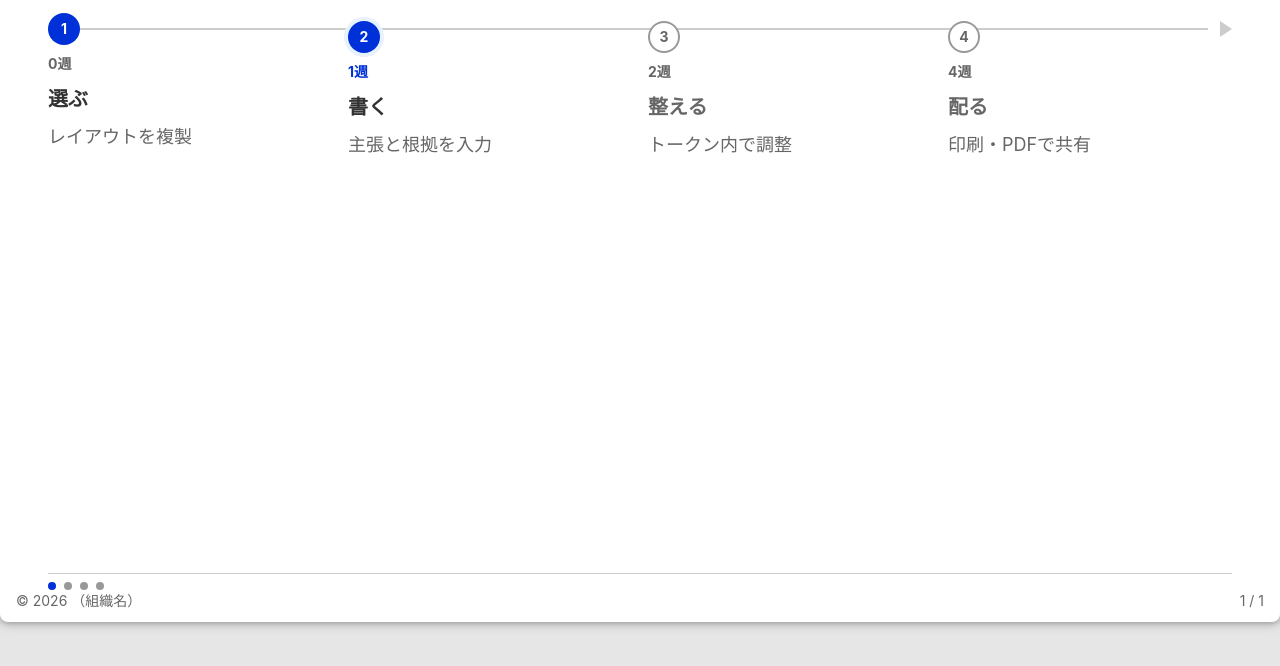
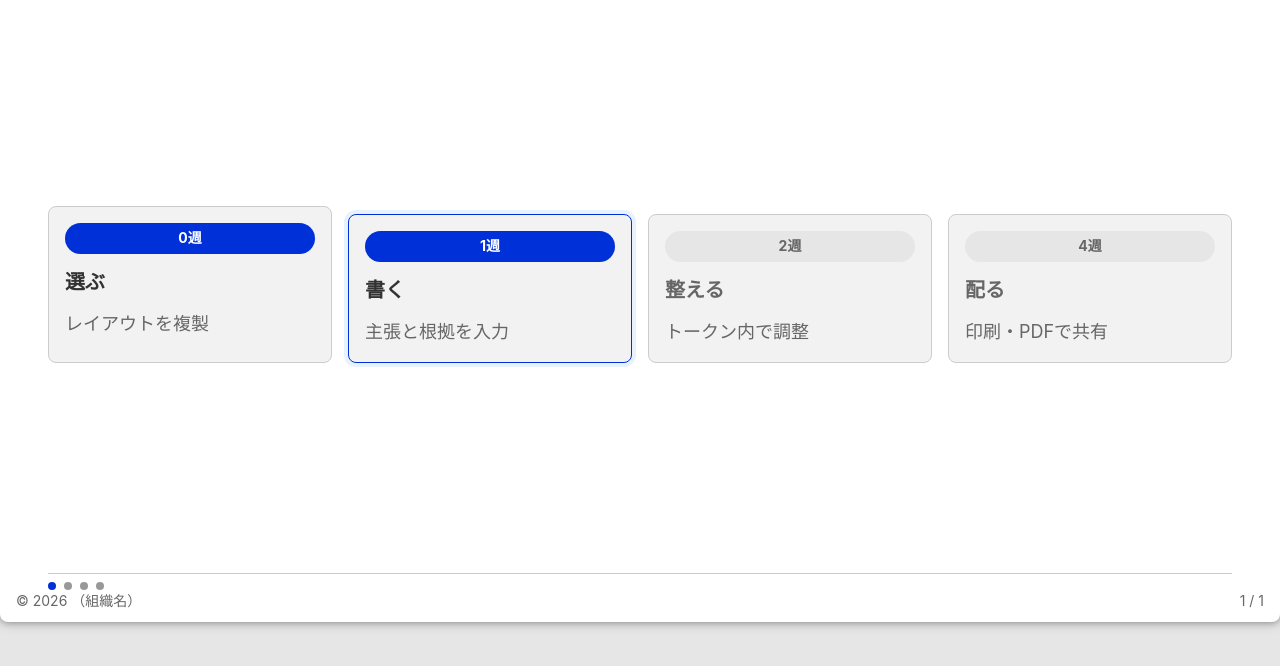
Before and after one commit to superluminal-jp/presentation-template-html, a website: page slides/11-timeline.html in a window 1280 px wide. Shown: the part 146-812 px from the top of the page. Drawn offline with Linux system fonts and the light colour scheme.

Commit message:
feat(009): fill sparse slides, maximize chart, boxed timeline + 2-row appendix
Per-slide layout feedback round (follows 82da952):
- compare: stretch A/B boxes to fill content area (align-items: stretch, content top-aligned).
- chart: maximize the chart box — SVG width/height:100% + preserveAspectRatio with
  min-height:0 to prevent overflow (caught by layouts.spec, then fixed).
- summary: cards stretch to fill (align-content: stretch) so bottoms fill and the CTA
  no longer floats too low.
- dashboard: keep 6 tiles (≤6 principle) but stretch the 2 rows to fill + center tile
  content; "付録スライド" count 9→10.
- timeline: redesigned from bare axis+dots to clear framed boxes (P.12 boxed-step look).
  Each box has a full-width state-colored time-pill header (done/current=accent,
  current also ringed, upcoming=muted); content-height boxes (grow with content);
  numbers/axis/arrows dropped — order reads via ascending time pills + left→right/wrap.
  `.timeline` refactored into a reusable component (placement stays on `.slide--timeline`).
- NEW appendix slide `appendix-timeline-2row`: 8-step 4×2 grid of time-boxes for long
  sequences, added before grid-guide → deck now 26 slides.
  `tests/visual/deck.spec.mjs` slide-count assertion 25→26.

`npm run verify` green (lint:tokens, visual 57, a11y 21, print 2, build:pdf, check:pdf).
DS tokens/no-hardcode and @media print unchanged; PDF page count == 26 == live .slide count.

Co-Authored-By: Claude Opus 4.8 <noreply@anthropic.com>

```diff
--- a/slides/11-timeline.html
+++ b/slides/11-timeline.html
@@ -19,25 +19,21 @@
         <h2 class="slide__heading">タイムラインは<span class="u-accent">時系列で全体像</span>を示します</h2>
         <ol class="timeline" aria-label="4ステップの時間軸（週単位・左から右へ進行）">
           <li class="step" data-state="done">
-            <span class="step__marker" aria-hidden="true">1</span>
             <span class="step__time">0週</span>
             <span class="step__label">選ぶ</span>
             <span class="step__body">レイアウトを複製</span>
           </li>
           <li class="step" data-state="current" aria-current="step">
-            <span class="step__marker" aria-hidden="true">2</span>
             <span class="step__time">1週</span>
             <span class="step__label">書く</span>
             <span class="step__body">主張と根拠を入力</span>
           </li>
           <li class="step" data-state="upcoming">
-            <span class="step__marker" aria-hidden="true">3</span>
             <span class="step__time">2週</span>
             <span class="step__label">整える</span>
             <span class="step__body">トークン内で調整</span>
           </li>
           <li class="step" data-state="upcoming">
-            <span class="step__marker" aria-hidden="true">4</span>
             <span class="step__time">4週</span>
             <span class="step__label">配る</span>
             <span class="step__body">印刷・PDFで共有</span>
--- a/styles/layouts/compare.css
+++ b/styles/layouts/compare.css
@@ -7,7 +7,7 @@
   display: grid;
   grid-template-columns: 1fr 1fr;
   gap: var(--space-6);
-  align-items: start;
+  align-items: stretch; /* 2案のボックスを本文領域の下端まで伸ばし余白を埋める */
 }
 .slide--compare .slide__footer { grid-row: 4; }
 .slide--compare .col {
@@ -17,6 +17,7 @@
   padding: var(--space-5);
   display: grid;
   gap: var(--space-3);
+  align-content: start; /* ボックスは伸ばしつつ内容は上詰め */
 }
 .slide--compare .col--accent { border-color: var(--accent); border-top: var(--space-1) solid var(--accent); }
 .slide--compare .col h3 { font-size: var(--fs-h2); }
--- a/styles/layouts/dashboard.css
+++ b/styles/layouts/dashboard.css
@@ -5,6 +5,8 @@
   display: grid;
   grid-template-columns: repeat(3, 1fr);
   gap: var(--space-4);
-  align-content: start;
+  align-content: stretch; /* 6件を維持したまま2行を本文領域いっぱいに伸ばす(6件以内の原則を保持) */
 }
+/* 背の高いタイル内で内容を中央に置き、余白を均す */
+.slide--dashboard .kpi-grid .tile { align-content: center; }
 .slide--dashboard .kpi-grid .tile__value { line-height: var(--lh-tight); }
--- a/styles/layouts/summary.css
+++ b/styles/layouts/summary.css
@@ -5,7 +5,7 @@
   display: grid;
   grid-template-columns: repeat(3, 1fr);
   gap: var(--space-6);
-  align-content: start;
+  align-content: stretch; /* 3枚を本文領域いっぱいに伸ばし、下部の空白とCTAとの間延びを解消 */
 }
 .slide--summary .key {
   display: grid;
--- a/styles/layouts/timeline.css
+++ b/styles/layouts/timeline.css
@@ -1,9 +1,17 @@
 /* timeline — 時系列/ロードマップ。SCQA(状況→時系列)/一貫性/サインポスティング/ゴール勾配。
-   プロセス(順序)と差別化するため、時期ラベル・方向軸・進捗状態で「時間」を明示する。 */
+   表現は「枠が明確なステップ」(process の boxed step を踏襲)。プロセス(順序)との差別化は、
+   枠見出しの「時期ピル」と進捗状態(済/現在/未来)で担う。左→右の並びが時間の向きを示す。
+   .timeline は再利用可能なコンポーネント(付録の2段タイムラインでも使う)。 */
+
+/* 配置: showcase のタイムラインスライド。枠は内容の高さ(必要に応じ伸長)で、帯として縦中央に置く。 */
 .slide--timeline .timeline {
   grid-column: 1 / -1;
   grid-row: 2;
-  align-self: start;
+  align-self: center;
+}
+
+/* コンポーネント本体: 等幅の枠を横並び(スライド非依存)。順序は時期ピルの昇順と左→右の並びで示す。 */
+.timeline {
   list-style: none;
   margin: 0;
   padding: 0;
@@ -11,68 +19,52 @@
   grid-auto-flow: column;
   grid-auto-columns: 1fr;
   gap: var(--space-4);
-  position: relative;
 }
 
-/* 連結線: マーカー中心(space-6 の半分)を貫く水平軸。右端は矢尻ぶん空ける。 */
-.slide--timeline .timeline::before {
-  content: "";
-  position: absolute;
-  left: 0;
-  right: var(--space-5);
-  top: calc(var(--space-6) / 2);
-  height: 2px;
-  background: var(--border);
-  transform: translateY(-1px);
+/* 枠(明確なボックス)。内容は上詰めで下へ伸ばせる。 */
+.timeline .step {
+  display: grid;
+  align-content: start;
+  gap: var(--space-3);
+  background: var(--surface);
+  border: 1px solid var(--border);
+  border-radius: var(--radius-m);
+  padding: var(--space-4);
 }
 
-/* 方向の手がかり(時間の流れ →)。軸終端の矢尻。 */
-.slide--timeline .timeline::after {
-  content: "";
-  position: absolute;
-  right: 0;
-  top: calc(var(--space-6) / 2);
-  width: 0;
-  height: 0;
-  border-top: var(--space-2) solid transparent;
-  border-bottom: var(--space-2) solid transparent;
-  border-left: var(--space-3) solid var(--border);
-  transform: translateY(-50%);
-}
-
-.slide--timeline .step {
-  display: grid;
-  justify-items: start;
-  gap: var(--space-2);
-  align-content: start;
-}
-/* マーカーは第1行(軸上)。時期→ラベル→本文の順に下へ。 */
-.slide--timeline .step__marker { position: relative; z-index: 1; }
-
-/* 時期(時間アンカー) */
-.slide--timeline .step__time {
+/* 時期ピル = 枠の見出し(全幅バー)。状態色でそのまま進捗を表す。 */
+.timeline .step__time {
   font-size: var(--fs-caption);
   font-weight: var(--fw-bold);
-  color: var(--text-secondary);
-}
-.slide--timeline .step__label { font-weight: var(--fw-bold); font-size: var(--fs-h3); }
-.slide--timeline .step__body { font-size: var(--fs-body); color: var(--text-secondary); }
-
-/* 進捗状態: 済=塗り / 現在=塗り+ハロー環 / 未来=中立の枠(中抜き)。
-   済・現在を目立たせ、ゴール勾配(進捗)と現在地(道標)を軸上に表現する。 */
-.slide--timeline .step[data-state="done"] .step__marker {
+  text-align: center;
+  padding: var(--space-1) var(--space-3);
+  border-radius: var(--radius-l);
   background: var(--accent);
   color: var(--text-on-accent);
 }
-.slide--timeline .step[data-state="current"] .step__marker {
-  background: var(--accent);
-  color: var(--text-on-accent);
+.timeline .step__label { font-weight: var(--fw-bold); font-size: var(--fs-h3); }
+.timeline .step__body { font-size: var(--fs-body); color: var(--text-secondary); }
+
+/* 進捗状態: 済=塗り(既定) / 現在=枠強調+ハロー環 / 未来=中抜きピル+淡色。
+   済・現在を目立たせ、ゴール勾配(進捗)と現在地(道標)を枠で表現する。 */
+.timeline .step[data-state="current"] {
+  border-color: var(--accent);
   box-shadow: 0 0 0 var(--space-1) var(--accent-weak);
 }
-.slide--timeline .step[data-state="current"] .step__time { color: var(--accent); }
-.slide--timeline .step[data-state="upcoming"] .step__marker {
-  background: var(--slide-bg);
+.timeline .step[data-state="current"] .step__time { background: var(--accent); }
+.timeline .step[data-state="upcoming"] .step__time {
+  background: var(--surface-strong);
   color: var(--text-secondary);
-  border: 2px solid var(--border-strong);
 }
-.slide--timeline .step[data-state="upcoming"] .step__label { color: var(--text-secondary); }
+.timeline .step[data-state="upcoming"] .step__label { color: var(--text-secondary); }
+
+/* --- 2段タイムライン(付録): 長い時系列を前半/後半に折り返す。各行に .timeline を再利用。 --- */
+.slide--timeline-2row .timeline-2row {
+  grid-column: 1 / -1;
+  grid-row: 2;
+  align-self: center;
+}
+.timeline-2row {
+  display: grid;
+  gap: var(--space-5);
+}
```
Also changed, not shown: CLAUDE.md (+1 -1 lines), index.html (+56 -6 lines), slides/10-dashboard.html (+1 -1 lines), styles/layouts/chart.css (+5 -3 lines), tests/visual/deck.spec.mjs (+2 -2 lines), tests/visual/deck.spec.mjs-snapshots/deck-appendix-timeline-2row-darwin.png (added), tests/visual/deck.spec.mjs-snapshots/deck-chart-darwin.png, tests/visual/deck.spec.mjs-snapshots/deck-compare-darwin.png, tests/visual/deck.spec.mjs-snapshots/deck-dashboard-darwin.png, tests/visual/deck.spec.mjs-snapshots/deck-timeline-darwin.png, tests/visual/ds-update.spec.mjs-snapshots/05-compare-darwin.png, tests/visual/ds-update.spec.mjs-snapshots/06-chart-darwin.png, tests/visual/ds-update.spec.mjs-snapshots/10-dashboard-darwin.png, tests/visual/ds-update.spec.mjs-snapshots/11-timeline-darwin.png.
